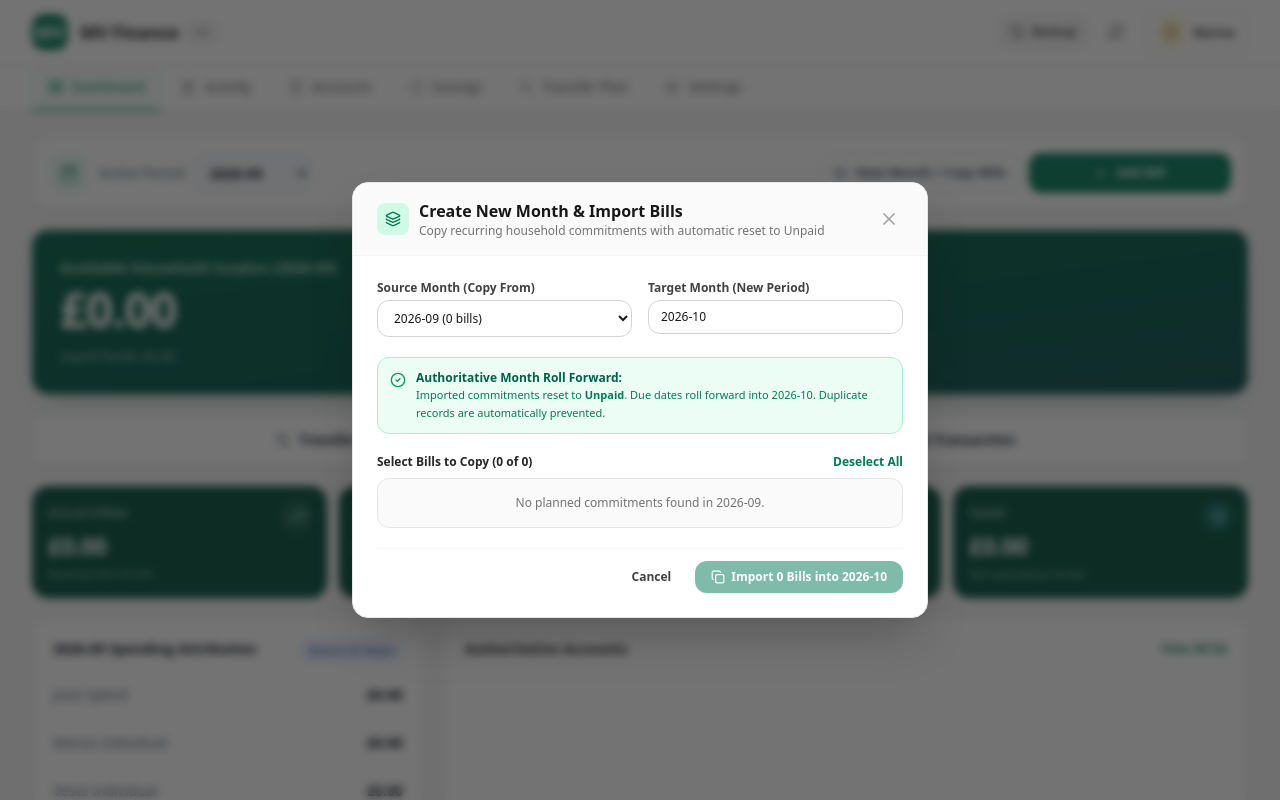
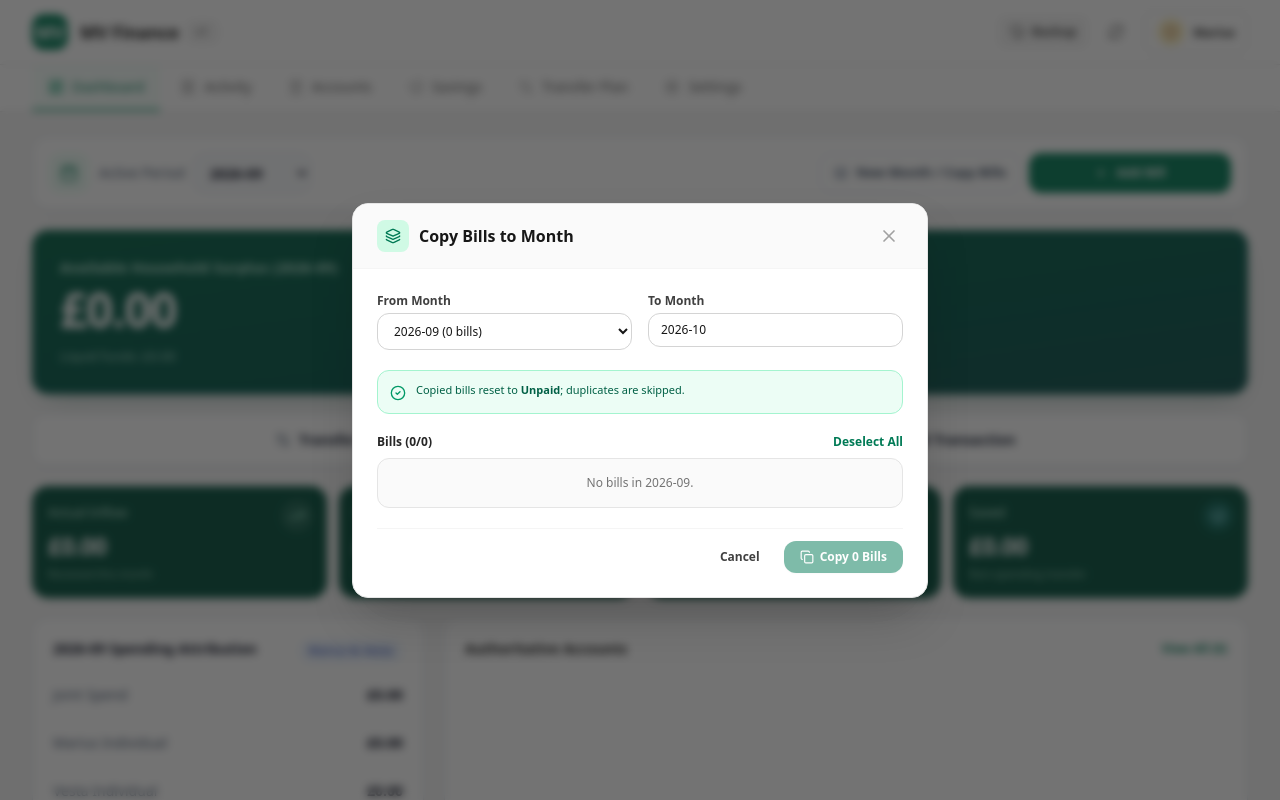
Before and after one commit to backtonemesis-cpu/MV, a React (Vite) app: page / in a window 1280 px wide. Both pictures are taken after a click on the button "New Month / Copy Bills". Shown: the top 800 px of the page. Built offline with nearby package versions, Linux system fonts and the light colour scheme.

Commit message:
Reduce month-copy explanations

```diff
--- a/src/components/MonthImportModal.tsx
+++ b/src/components/MonthImportModal.tsx
@@ -135,11 +135,8 @@ export const MonthImportModal: React.FC<MonthImportModalProps> = ({
             </div>
             <div>
               <h3 className="text-base font-bold text-neutral-900 dark:text-neutral-100">
-                Create New Month & Import Bills
+                Copy Bills to Month
               </h3>
-              <p className="text-xs text-neutral-500 dark:text-neutral-400">
-                Copy recurring household commitments with automatic reset to Unpaid
-              </p>
             </div>
           </div>
           <button
@@ -163,7 +160,7 @@ export const MonthImportModal: React.FC<MonthImportModalProps> = ({
           <div className="grid grid-cols-1 sm:grid-cols-2 gap-4">
             <div>
               <label className="block text-xs font-semibold text-neutral-700 dark:text-neutral-300 mb-1">
-                Source Month (Copy From)
+                From Month
               </label>
               <select
                 value={sourceMonth}
@@ -180,13 +177,13 @@ export const MonthImportModal: React.FC<MonthImportModalProps> = ({
 
             <div>
               <label className="block text-xs font-semibold text-neutral-700 dark:text-neutral-300 mb-1">
-                Target Month (New Period)
+                To Month
               </label>
               <input
                 type="text"
                 value={targetMonth}
                 onChange={(e) => setTargetMonth(e.target.value.trim())}
-                placeholder="YYYY-MM (e.g. 2026-10)"
+                placeholder="YYYY-MM"
                 pattern="\d{4}-\d{2}"
                 className="w-full px-3 py-2 bg-white dark:bg-neutral-800 border border-neutral-300 dark:border-neutral-700 rounded-xl text-xs text-neutral-900 dark:text-neutral-100 font-medium focus:ring-2 focus:ring-emerald-500 focus:outline-none"
                 required
@@ -197,19 +194,14 @@ export const MonthImportModal: React.FC<MonthImportModalProps> = ({
           {/* Integrity Guarantees Banner */}
           <div className="p-3 bg-emerald-50 dark:bg-emerald-950/30 border border-emerald-200 dark:border-emerald-800 rounded-xl text-xs text-emerald-800 dark:text-emerald-300 flex items-start gap-2.5">
             <CheckCircle2 className="w-4 h-4 text-emerald-600 dark:text-emerald-400 shrink-0 mt-0.5" />
-            <div className="space-y-0.5">
-              <span className="font-bold">Authoritative Month Roll Forward:</span>
-              <p className="text-[11px] leading-relaxed text-emerald-700 dark:text-emerald-400">
-                Imported commitments reset to <strong>Unpaid</strong>. Due dates roll forward into {targetMonth}. Duplicate records are automatically prevented.
-              </p>
-            </div>
+            <span className="text-[11px]">Copied bills reset to <strong>Unpaid</strong>; duplicates are skipped.</span>
           </div>
 
           {/* Bills Selection */}
           <div>
             <div className="flex items-center justify-between mb-2">
               <span className="text-xs font-bold text-neutral-800 dark:text-neutral-200">
-                Select Bills to Copy ({selectedPaymentIds.size} of {sourcePayments.length})
+                Bills ({selectedPaymentIds.size}/{sourcePayments.length})
               </span>
               <button
                 type="button"
@@ -222,7 +214,7 @@ export const MonthImportModal: React.FC<MonthImportModalProps> = ({
 
             {sourcePayments.length === 0 ? (
               <div className="p-4 text-center text-xs text-neutral-500 dark:text-neutral-400 bg-neutral-50 dark:bg-neutral-800 rounded-xl border border-neutral-200 dark:border-neutral-700">
-                No planned commitments found in {sourceMonth}.
+                No bills in {sourceMonth}.
               </div>
             ) : (
               <div className="space-y-2 max-h-60 overflow-y-auto pr-1">
@@ -280,7 +272,6 @@ export const MonthImportModal: React.FC<MonthImportModalProps> = ({
                         <div className="text-xs font-black text-neutral-900 dark:text-neutral-100">
                           {formatPence(payment.amountPence)}
                         </div>
-                        <span className="text-[10px] text-neutral-400">Resets to Unpaid</span>
                       </div>
                     </div>
                   );
@@ -304,7 +295,7 @@ export const MonthImportModal: React.FC<MonthImportModalProps> = ({
               className="inline-flex items-center gap-1.5 px-4 py-2 bg-emerald-700 hover:bg-emerald-800 text-white rounded-xl text-xs font-semibold shadow-xs disabled:opacity-50 transition"
             >
               <Copy className="w-3.5 h-3.5" />
-              {isSubmitting ? 'Importing...' : `Import ${selectedPaymentIds.size} Bills into ${targetMonth}`}
+              {isSubmitting ? 'Importing...' : `Copy ${selectedPaymentIds.size} Bills`}
             </button>
           </div>
         </form>
```
